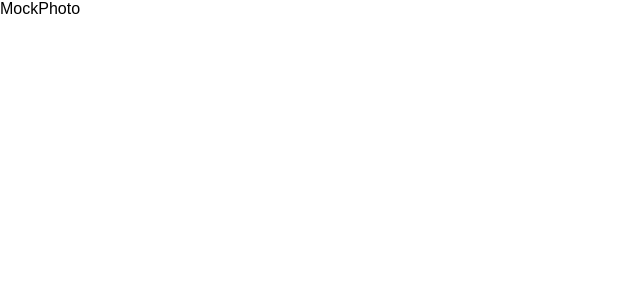
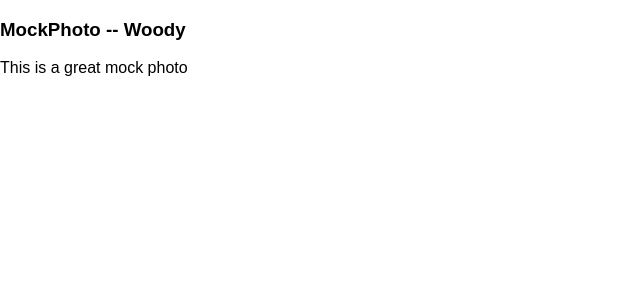
Before and after one commit to palaumarc/flickr_gallery, a React (Create React App) app: page / in a window 1280 px wide. Shown: the top 300 px of the page, without its empty margins (0-640 px from the left). Built offline with nearby package versions, Linux system fonts and the light colour scheme.

Commit message:
Create component GalleryPhoto and pass down onClickPhoto callback

```diff
--- a/src/components/Gallery.js
+++ b/src/components/Gallery.js
@@ -1,8 +1,15 @@
 import React from 'react';
 
-const Gallery = ({ photos }) => (
+const Gallery = ({ photos, onClickPhoto }) => (
     <div>
-        {photos.map(photo => photo.title)}
+        {photos.map(photo => <GalleryPhoto key={photo.id} photo={photo} onClick={() => onClickPhoto(photo)}/>)}
+    </div>
+)
+
+const GalleryPhoto = ({ photo, onClick }) => (
+    <div onClick={onClick}>
+        <h3>{photo.title} -- {photo.username}</h3>
+        <p>{photo.description}</p>
     </div>
 )
 
--- a/src/components/GalleryContainer.js
+++ b/src/components/GalleryContainer.js
@@ -34,7 +34,7 @@ class GalleryContainer extends Component {
 
         return (
             <Fragment>
-                <Gallery photos={this.state.photos} />
+                <Gallery photos={this.state.photos} onClickPhoto={this.onClickPhoto} />
                 {photoDetail}
             </Fragment>
         );
```
